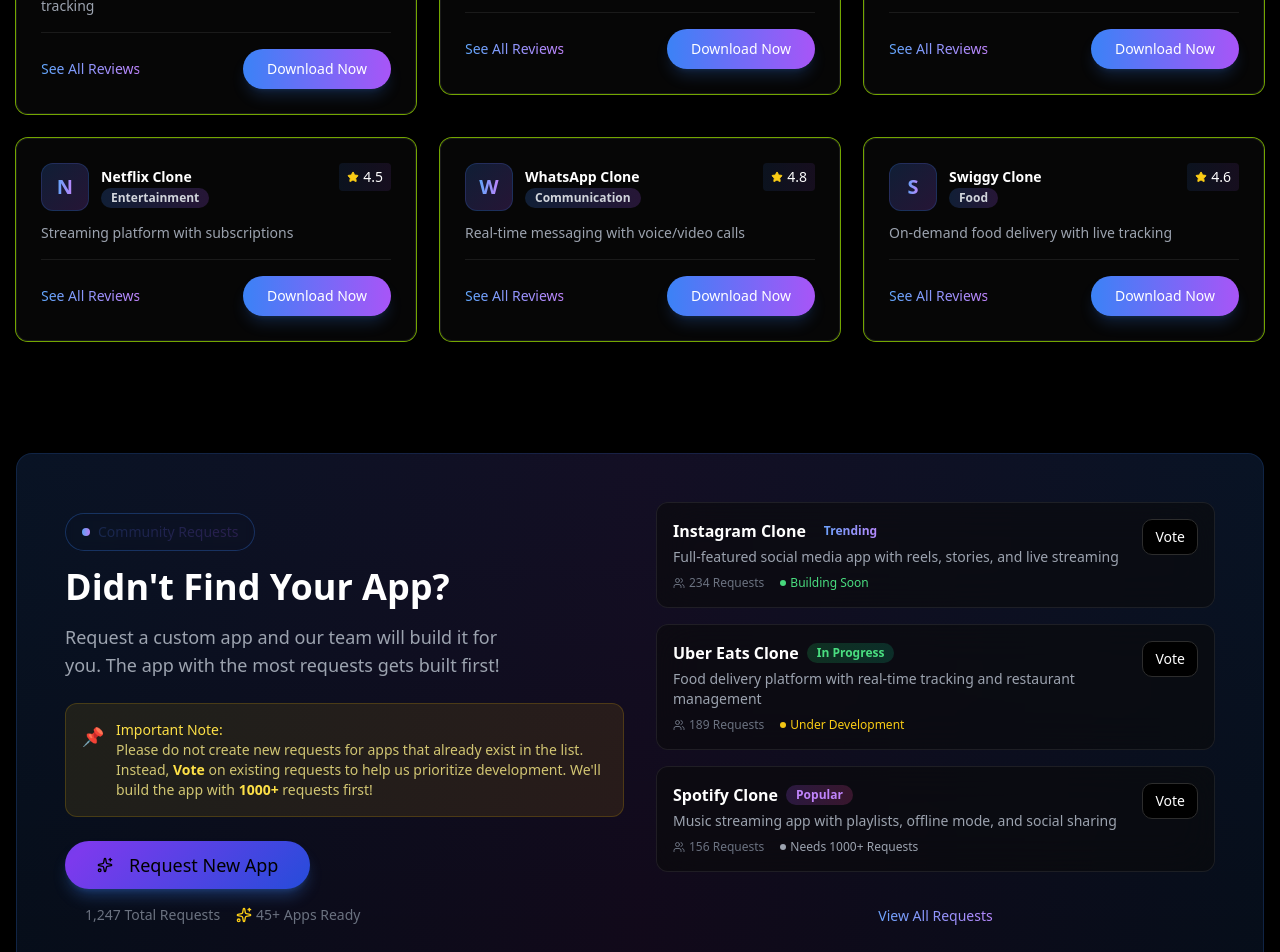
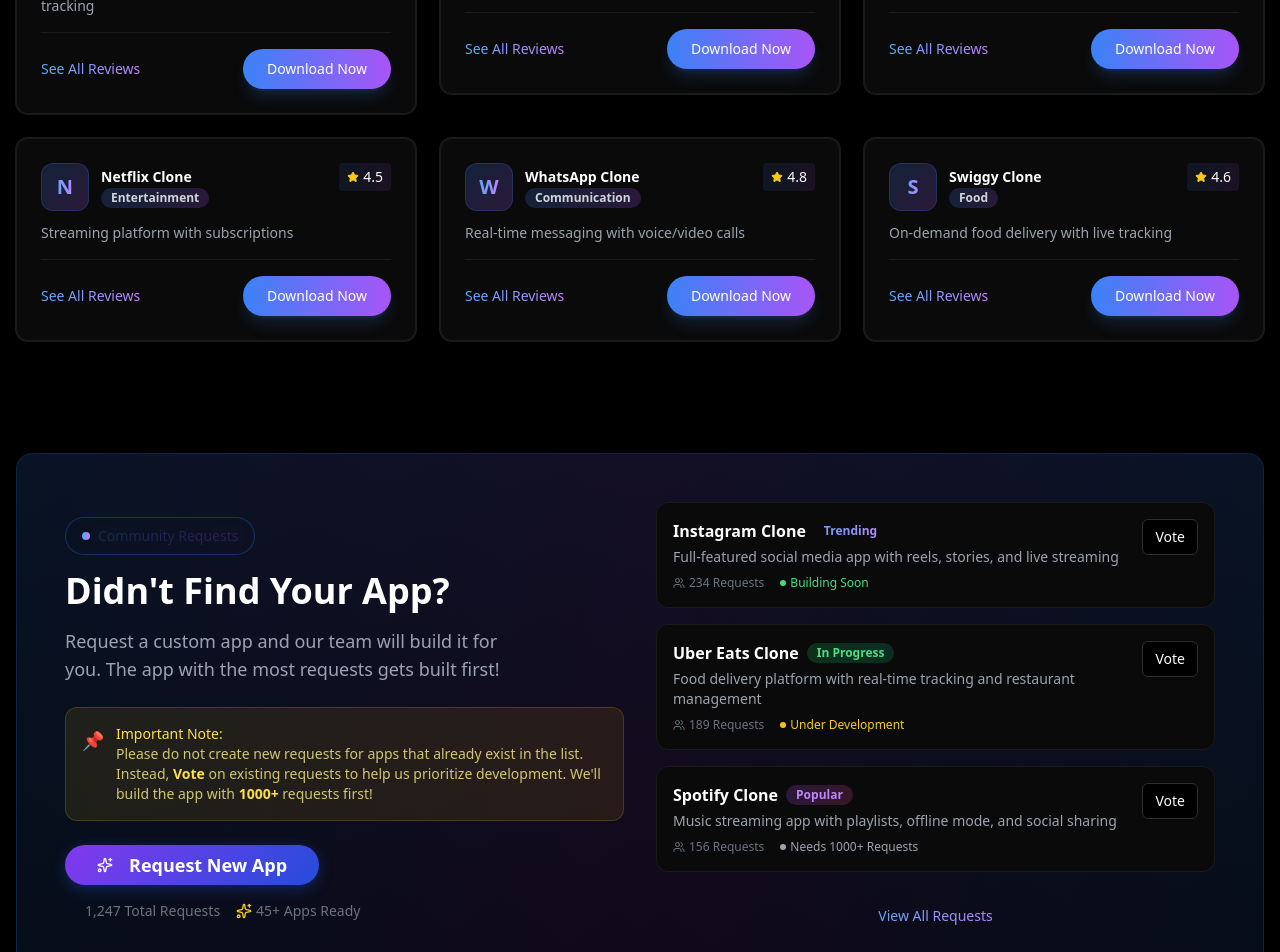
Before and after one commit to faisal1289/moon, a Next.js app: page / in a window 1280 px wide. Shown: the part 1140-2092 px from the top of the page. Built offline with nearby package versions, Linux system fonts and the light colour scheme.

Commit message:
Fix: Restore theme with hardcoded colors

```diff
--- a/app/globals.css
+++ b/app/globals.css
@@ -2,46 +2,17 @@
 @tailwind components;
 @tailwind utilities;
 
-@layer base {
-  :root {
-    --background: 0 0 0;
-    --foreground: 255 255 255;
-    --card: 10 10 10;
-    --card-foreground: 255 255 255;
-    --popover: 10 10 10;
-    --popover-foreground: 255 255 255;
-    --primary: 59 130 246;
-    --primary-foreground: 0 0 0;
-    --secondary: 37 99 235;
-    --secondary-foreground: 255 255 255;
-    --muted: 20 20 20;
-    --muted-foreground: 156 163 175;
-    --accent: 139 92 246;
-    --accent-foreground: 0 0 0;
-    --destructive: 239 68 68;
-    --destructive-foreground: 255 255 255;
-    --border: 30 30 30;
-    --input: 30 30 30;
-    --ring: 59 130 246;
-    --radius: 0.75rem;
-  }
-}
-
-@layer base {
-  * {
-    border-color: hsl(var(--border));
-  }
+/* Hardcoded theme - will work immediately */
 body {
   background-color: #000000;
   color: #ffffff;
 }
-}
 
 /* Custom Components */
-@layer components {
 .glass-card {
   background-color: #0A0A0A;
   border: 1px solid #1A1A1A;
+  border-radius: 0.75rem;
 }
 
 .gradient-text {
@@ -60,15 +31,13 @@
   box-shadow: 0 4px 15px rgba(37, 99, 235, 0.3);
   transition: all 0.3s ease;
   animation: gradient-shift 4s ease-in-out infinite;
+  padding: 0.75rem 2rem;
+  border-radius: 9999px;
+  font-weight: 600;
 }
 .btn-primary:hover {
   transform: translateY(-2px);
   box-shadow: 0 8px 25px rgba(124, 58, 237, 0.5);
-  }
-
-  .badge-gradient {
-    background: linear-gradient(135deg, rgba(37, 99, 235, 0.2), rgba(124, 58, 237, 0.3), rgba(37, 99, 235, 0.2));
-    border: 1px solid rgba(124, 58, 237, 0.3);
 }
 
 .card-hover {
@@ -80,53 +49,16 @@
   box-shadow: 0 8px 30px rgba(37, 99, 235, 0.15);
 }
 
-  .glow-border {
-    border: 1px solid transparent;
-    background-image: linear-gradient(135deg, #2563EB, #7C3AED, #1D4ED8);
-    background-origin: border-box;
-    background-clip: padding-box, border-box;
-    animation: border-rotate 4s linear infinite;
-  }
-}
-
 /* Animations */
 @keyframes blob {
-  0% { transform: translate(0px, 0px) scale(1); }
+  0%, 100% { transform: translate(0px, 0px) scale(1); }
   33% { transform: translate(30px, -50px) scale(1.1); }
   66% { transform: translate(-20px, 20px) scale(0.9); }
-  100% { transform: translate(0px, 0px) scale(1); }
-}
-
-.animate-blob {
-  animation: blob 7s infinite;
-}
-
-.animation-delay-2000 {
-  animation-delay: 2s;
-}
-
-.animation-delay-4000 {
-  animation-delay: 4s;
 }
 
 @keyframes gradient-shift {
   0%, 100% { background-position: 0% 50%; }
   50% { background-position: 100% 50%; }
-}
-
-@keyframes border-rotate {
-  0%, 100% { background-position: 0% 50%; }
-  50% { background-position: 100% 50%; }
-}
-
-@keyframes pulse-glow {
-  0%, 100% { opacity: 1; }
-  50% { opacity: 0.7; }
-}
-
-@keyframes glow-border {
-  0%, 100% { border-color: rgba(37, 99, 235, 0.3); }
-  50% { border-color: rgba(124, 58, 237, 0.6); }
 }
 
 /* Scrollbar */
@@ -143,38 +75,3 @@
 ::-webkit-scrollbar-thumb:hover {
   background: linear-gradient(180deg, #2563EB, #6D28D9);
 }
-
-/* 3D Perspective */
-.perspective-1000 {
-  perspective: 1000px;
-}
-
-/* Glass Card */
-.glass-card {
-  background: rgba(10, 10, 10, 0.6);
-  backdrop-filter: blur(20px);
-  -webkit-backdrop-filter: blur(20px);
-  border: 1px solid rgba(255, 255, 255, 0.08);
-}
-
-.animate-pulse-glow {
-  animation: pulse-glow 2s ease-in-out infinite;
-}
-
-.animate-glow-border {
-  animation: glow-border 3s ease-in-out infinite;
-}
-
-::selection {
-  background: linear-gradient(135deg, rgba(37, 99, 235, 0.3), rgba(124, 58, 237, 0.3));
-  color: white;
-}
-
-.highlight-text {
-  background: linear-gradient(135deg, #3B82F6 0%, #7C3AED 60%, #2563EB 100%);
-  -webkit-background-clip: text;
-  -webkit-text-fill-color: transparent;
-  background-clip: text;
-  background-size: 200% 200%;
-  animation: gradient-shift 4s ease-in-out infinite;
-}
--- a/tailwind.config.js
+++ b/tailwind.config.js
@@ -1,6 +1,5 @@
 /** @type {import('tailwindcss').Config} */
 module.exports = {
-  darkMode: ["class"],
   content: [
     './pages/**/*.{ts,tsx}',
     './components/**/*.{ts,tsx}',
@@ -8,135 +7,17 @@
     './src/**/*.{ts,tsx}',
   ],
   theme: {
-    container: {
-      center: true,
-      padding: "2rem",
-      screens: {
-        "2xl": "1400px",
-      },
-    },
     extend: {
       colors: {
-        border: "hsl(var(--border))",
-        input: "hsl(var(--input))",
-        ring: "hsl(var(--ring))",
-        background: "hsl(var(--background))",
-        foreground: "hsl(var(--foreground))",
-        primary: {
-          DEFAULT: "hsl(var(--primary))",
-          foreground: "hsl(var(--primary-foreground))",
-        },
-        secondary: {
-          DEFAULT: "hsl(var(--secondary))",
-          foreground: "hsl(var(--secondary-foreground))",
-        },
-        destructive: {
-          DEFAULT: "hsl(var(--destructive))",
-          foreground: "hsl(var(--destructive-foreground))",
-        },
-        muted: {
-          DEFAULT: "hsl(var(--muted))",
-          foreground: "hsl(var(--muted-foreground))",
-        },
-        accent: {
-          DEFAULT: "hsl(var(--accent))",
-          foreground: "hsl(var(--accent-foreground))",
-        },
-        popover: {
-          DEFAULT: "hsl(var(--popover))",
-          foreground: "hsl(var(--popover-foreground))",
-        },
-        card: {
-          DEFAULT: "hsl(var(--card))",
-          foreground: "hsl(var(--card-foreground))",
-        },
-        // Custom Professional Colors
-        dark: {
-          50: '#1A1A1A',
-          100: '#2D2D2D',
-          200: '#3D3D3D',
-          300: '#4D4D4D',
-          400: '#6B6B6B',
-          500: '#8B8B8B',
-          600: '#AAAAAA',
-          700: '#C4C4C4',
-          800: '#E0E0E0',
-          900: '#F5F5F5',
-        },
-        lightBlue: {
-          50: '#EFF6FF',
-          100: '#DBEAFE',
-          200: '#BFDBFE',
-          300: '#93C5FD',
-          400: '#60A5FA',
-          500: '#3B82F6',
-          600: '#2563EB',
-          700: '#1D4ED8',
-          800: '#1E40AF',
-          900: '#1E3A8A',
-        }
-      },
-      borderRadius: {
-        lg: "var(--radius)",
-        md: "calc(var(--radius) - 2px)",
-        sm: "calc(var(--radius) - 4px)",
-      },
-      keyframes: {
-        "accordion-down": {
-          from: { height: 0 },
-          to: { height: "var(--radix-accordion-content-height)" },
-        },
-        "accordion-up": {
-          from: { height: "var(--radix-accordion-content-height)" },
-          to: { height: 0 },
-        },
-        "fade-in": {
-          from: { opacity: 0, transform: "translateY(10px)" },
-          to: { opacity: 1, transform: "translateY(0)" },
-        },
-        "glow": {
-          "0%, 100%": { opacity: 1 },
-          "50%": { opacity: 0.5 },
-        },
-        "pulse-slow": {
-          "0%, 100%": { opacity: 1 },
-          "50%": { opacity: 0.8 },
-        },
-        "gradient-shift": {
-          "0%, 100%": { backgroundPosition: "0% 50%" },
-          "50%": { backgroundPosition: "100% 50%" },
-        },
-        "border-rotate": {
-          "0%, 100%": { backgroundPosition: "0% 50%" },
-          "50%": { backgroundPosition: "100% 50%" },
-        },
-        "pulse-glow": {
-          "0%, 100%": { opacity: 1 },
-          "50%": { opacity: 0.7 },
-        },
-        "glow-border": {
-          "0%, 100%": { borderColor: "rgba(37, 99, 235, 0.3)" },
-          "50%": { borderColor: "rgba(124, 58, 237, 0.6)" },
-        },
-      },
-      animation: {
-        "accordion-down": "accordion-down 0.2s ease-out",
-        "accordion-up": "accordion-up 0.2s ease-out",
-        "fade-in": "fade-in 0.6s ease-out",
-        "glow": "glow 2s ease-in-out infinite",
-        "pulse-slow": "pulse-slow 3s ease-in-out infinite",
-        "gradient-shift": "gradient-shift 4s ease-in-out infinite",
-        "border-rotate": "border-rotate 4s linear infinite",
-        "pulse-glow": "pulse-glow 2s ease-in-out infinite",
-        "glow-border": "glow-border 3s ease-in-out infinite",
-        "blob": "blob 7s infinite",
-      },
-      backgroundImage: {
-        'gradient-radial': 'radial-gradient(var(--tw-gradient-stops))',
-        'gradient-conic': 'conic-gradient(from 180deg at 50% 50%, var(--tw-gradient-stops))',
-        'blue-gradient': 'linear-gradient(135deg, #1E3A8A 0%, #3B82F6 50%, #60A5FA 100%)',
+        background: '#000000',
+        foreground: '#ffffff',
+        card: '#0A0A0A',
+        border: '#1A1A1A',
+        primary: '#3B82F6',
+        secondary: '#2563EB',
+        accent: '#7C3AED',
       },
     },
   },
-  plugins: [require("tailwindcss-animate")],
+  plugins: [],
 }
```
Also changed, not shown: 1 other file (tests, documents, lock files or other folders). Lines whose indentation alone changed are shown as unchanged.
